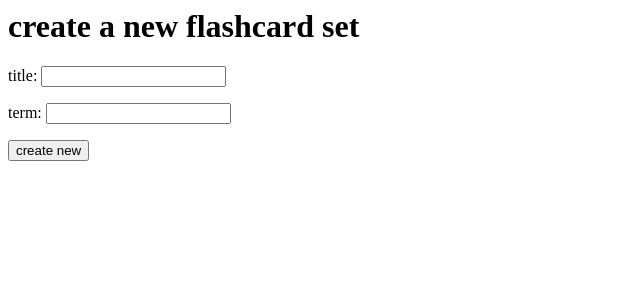
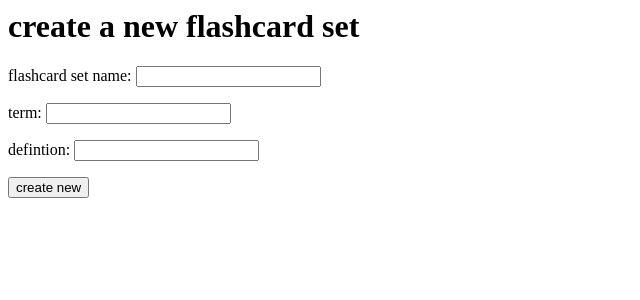
Before and after one commit to aditi-chaubal/quizlet, a Django app: page /create/ in a window 1280 px wide. Shown: the top 300 px of the page, without its empty margins (0-640 px from the left). Run offline with Django 4.2, Linux system fonts and the light colour scheme.

Commit message:
fixed errors with index view page, added flashcard.html

```diff
--- a/django/quizletSite/main/forms.py
+++ b/django/quizletSite/main/forms.py
@@ -1,5 +1,6 @@
 from django import forms
 
 class createNewFlashcard(forms.Form):
-    title = forms.CharField(label = "title", max_length = 200)
+    setName = forms.CharField(label = "flashcard set name", max_length = 200)
     term = forms.CharField(label = "term", max_length  = 200)
+    definition = forms.CharField(label = "defintion", max_length = 1000)
--- a/django/quizletSite/main/templates/main/create.html
+++ b/django/quizletSite/main/templates/main/create.html
@@ -1,6 +1,6 @@
 {% extends 'main/base.html' %}
 
-{% block title %} create flashcards {% endblock %}
+{% block title %} create new flashcards {% endblock %}
 
 {% block content %}
     <h1> create a new flashcard set </h1>
--- a/django/quizletSite/main/urls.py
+++ b/django/quizletSite/main/urls.py
@@ -2,7 +2,7 @@ from django.urls import path
 from . import views
 
 urlpatterns = [
-    path("index/", views.index, name = "index"),
+    path("<int:id>", views.index, name = "index"),
     path("", views.homePage, name = "home page"),
     path("create/", views.create, name = "create flashcard")
 ]
--- a/django/quizletSite/main/views.py
+++ b/django/quizletSite/main/views.py
@@ -1,11 +1,13 @@
 from django.shortcuts import render
-from django.http import HttpResponse
+from django.http import HttpResponse, HttpResponseRedirect
 from .forms import createNewFlashcard
+from .models import Flashcard, Item
 
 # Create your views here.
 
-def index(response):
-    return render(response, "main/base.html", {})
+def index(response, id):
+    fc = Flashcard.objects.get(id = id)
+    return render(response, "main/flashcard.html", {"fc":fc})
 
 def homePage(response):
     return render(response, "main/home.html", {})
@@ -14,6 +16,13 @@ def create(response):
     if response.method == "POST":
         form = createNewFlashcard(response.POST)
 
+        if form.is_valid():
+            n = form.cleaned_data["setName"]
+            f = Flashcard(name = n)
+            f.save()
+
+        return HttpResponseRedirect("/%i" %f.id)
+
     else:
         form = createNewFlashcard()
     return render(response, "main/create.html", {"form": form})
```
Also changed, not shown: django/quizletSite/main/templates/main/flashcard.html (added, +11 -0 lines).
